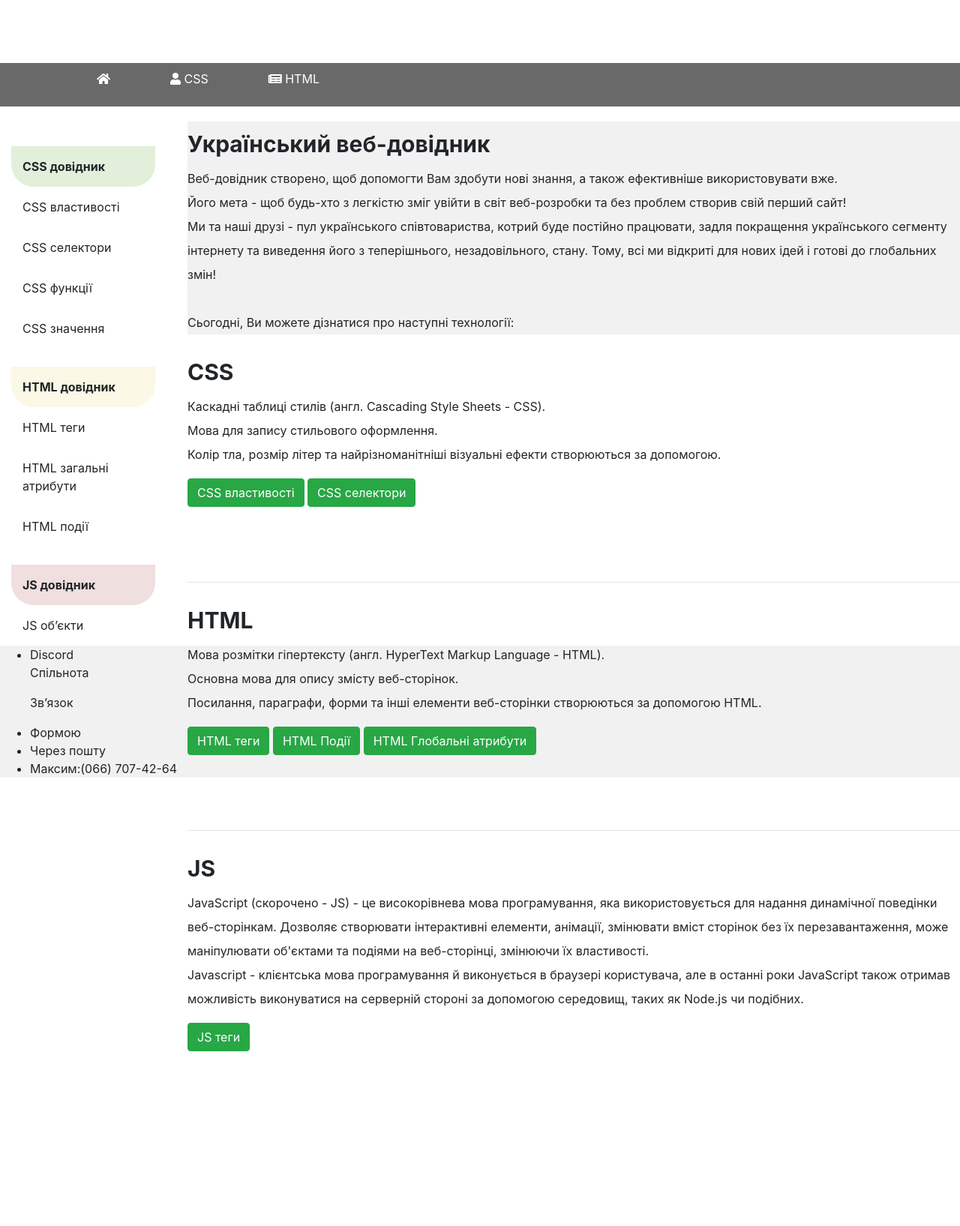
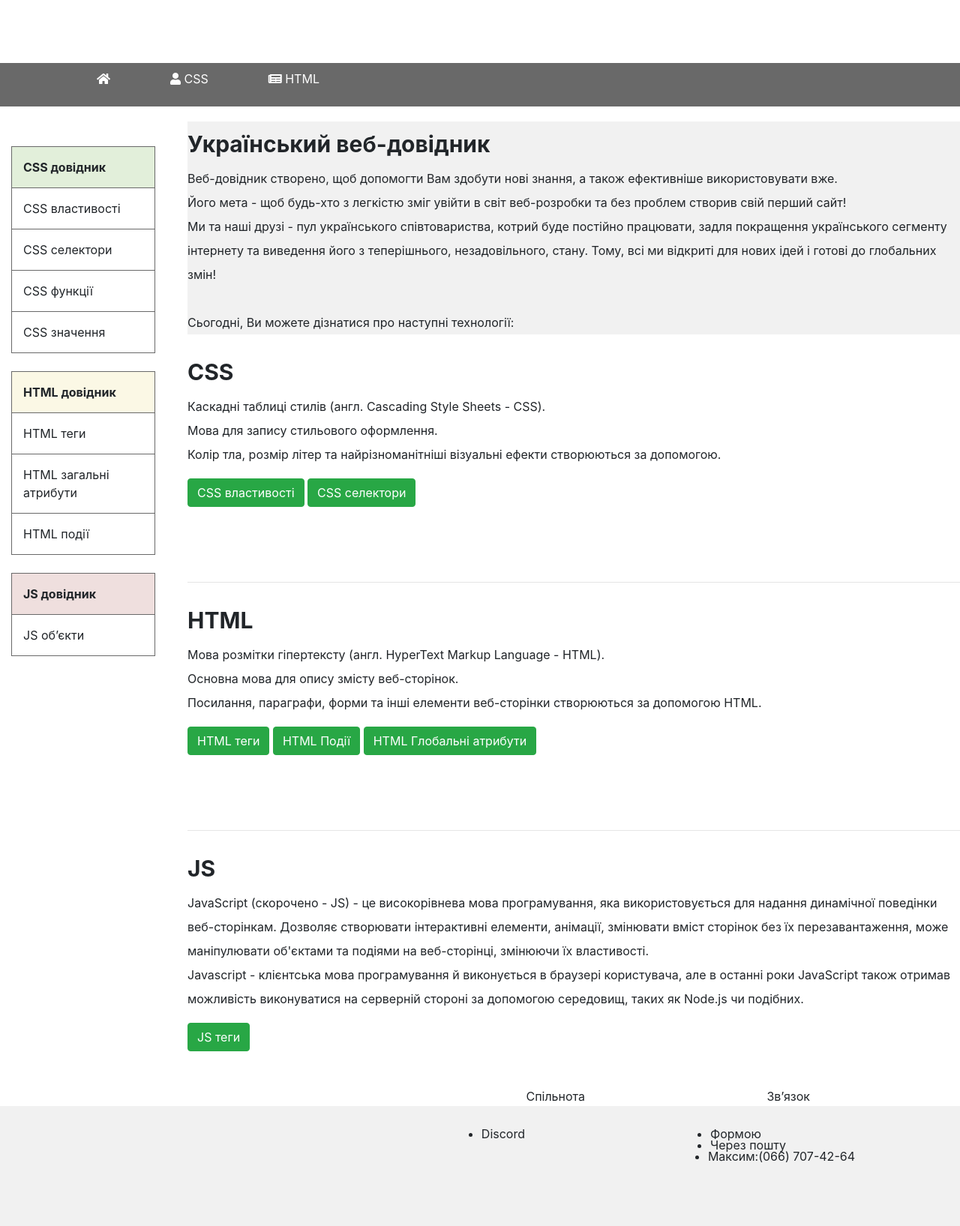
Before and after one commit to OWLsTyLe/first-, a Django app: template my/main/templates/main/index.html in a window 1280 px wide. Shown: the whole page at 75% size. Before the commit the page ends 1402 px from the top, so only its background shows below. Run offline with Django 5.2, Linux system fonts and the light colour scheme; the template is opened without the code that fills it, so the values that code supplies are empty; parts of the project's set-up code (start-up, migrations or seed data) failed here and were passed over; some libraries are stand-ins or nearby versions.

Commit message:
new style for div

```diff
--- a/my/main/static/main/css/main.css
+++ b/my/main/static/main/css/main.css
@@ -59,10 +59,46 @@ aside ul li:hover, aside ul a:hover{
     width: 15%;
     border-collapse: collapse;
     margin-left: 15px;
+    border-radius: 0px 0px 30px 30px;
+    text-decoration-color: #be8683;
 }
 .first_table th, .first_table td{
     padding: 15px;
     text-align: left;
-    border: 0.5px dimgrey;
-    border-radius: 0px 0px 30px 30px;
+    border: 0.5px solid dimgrey;
+    margin-top: 100px;
 }
+.graytwo-rectangle{
+    margin-top: 600px;
+    height:160px;
+}
+.words{
+    position: absolute;
+    top: 1450px;
+    right: 500px;
+}
+.word{
+    position: absolute;
+    top: 1450px;
+    right: 200px;
+}
+.lis{
+    position: absolute;
+    top: 1500px;
+    right: 580px;
+}
+.lik{
+    position: absolute;
+    top: 1500px;
+    right: 265px;
+}
+.lik1{
+    position: absolute;
+    top: 1515px;
+    right: 232px;
+}
+.lik2{
+    position: absolute;
+    top: 1530px;
+    right: 140px;
+}
```
